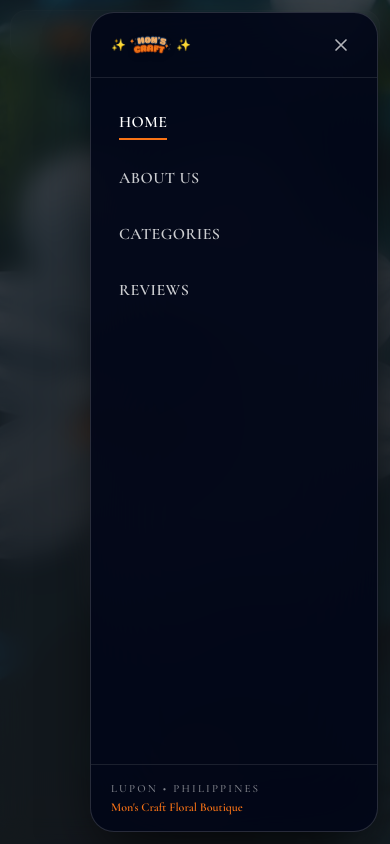
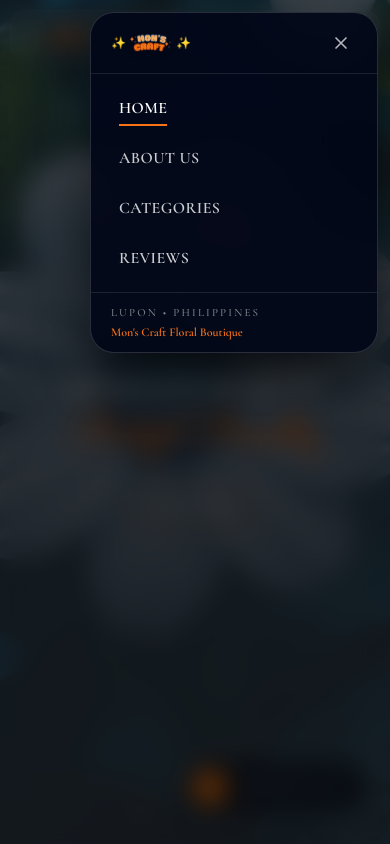
Before and after one commit to LaurenJaySenajonon/flower-shop-website, a Next.js app: page / in a window 390 px wide. Both pictures are taken after a click on the button 349 px from the left and 35 px from the top of the page. Shown: the top 844 px of the page. Built offline with nearby package versions, Linux system fonts and the light colour scheme; a web font is replaced by a local one.

Commit message:
Update website

```diff
--- a/src/components/MobileMenu.js
+++ b/src/components/MobileMenu.js
@@ -81,9 +81,9 @@ export default function MobileMenu({ isOpen, links, onClose, closeMenu }) {
         aria-label="Close menu"
       />
 
-      {/* Floating Glass Drawer */}
+      {/* Floating Glass Drawer - Reduced height with auto-fit and max height caps */}
       <div
-        className={`fixed inset-y-3 right-3 flex h-[calc(100dvh-1.5rem)] w-[calc(100vw-3.5rem)] max-w-[18rem] flex-col rounded-3xl bg-slate-950/90 text-white backdrop-blur-2xl border border-white/15 shadow-[0_25px_60px_-15px_rgba(0,0,0,0.8)] transition-all duration-500 ease-[cubic-bezier(0.16,1,0.3,1)] transform-gpu will-change-transform ${
+        className={`fixed top-3 right-3 flex h-auto max-h-[75dvh] w-[calc(100vw-3.5rem)] max-w-[18rem] flex-col rounded-3xl bg-slate-950/90 text-white backdrop-blur-2xl border border-white/15 shadow-[0_25px_60px_-15px_rgba(0,0,0,0.8)] transition-all duration-500 ease-[cubic-bezier(0.16,1,0.3,1)] transform-gpu will-change-transform ${
           isVisible
             ? 'translate-x-0 opacity-100 scale-100'
             : 'translate-x-[115%] opacity-0 scale-95'
@@ -93,7 +93,7 @@ export default function MobileMenu({ isOpen, links, onClose, closeMenu }) {
         aria-label="Mobile navigation"
       >
         {/* Header Bar */}
-        <div className="flex items-center justify-between border-b border-white/10 px-5 py-4">
+        <div className="flex items-center justify-between border-b border-white/10 px-5 py-3.5">
           <div className="flex items-center space-x-1 sm:space-x-1.5">
             <span className="text-[#f97316] text-xs select-none">✨</span>
             <Image
@@ -121,8 +121,8 @@ export default function MobileMenu({ isOpen, links, onClose, closeMenu }) {
         </div>
 
         {/* Navigation Links */}
-        <nav className="flex-1 overflow-y-auto px-4 py-5" aria-label="Mobile">
-          <ul className="flex flex-col gap-2">
+        <nav className="flex-1 overflow-y-auto px-4 py-3" aria-label="Mobile">
+          <ul className="flex flex-col gap-1.5">
             {links.map((link, index) => {
               const isActive = pathname === link.path;
 
@@ -141,7 +141,7 @@ export default function MobileMenu({ isOpen, links, onClose, closeMenu }) {
                   <Link
                     href={link.path}
                     onClick={handleClose}
-                    className="group font-[family-name:var(--font-cormorant)] flex items-center justify-between px-3 py-2.5 text-base font-semibold tracking-wide transition-colors duration-200"
+                    className="group font-[family-name:var(--font-cormorant)] flex items-center justify-between px-3 py-2 text-base font-semibold tracking-wide transition-colors duration-200"
                     aria-current={isActive ? 'page' : undefined}
                   >
                     {/* Underline attached precisely to the word text width */}
@@ -172,7 +172,7 @@ export default function MobileMenu({ isOpen, links, onClose, closeMenu }) {
         </nav>
 
         {/* Footer Subtitle */}
-        <div className="border-t border-white/10 px-5 py-4">
+        <div className="border-t border-white/10 px-5 py-3">
           <p className="font-[family-name:var(--font-cormorant)] text-[11px] uppercase tracking-[0.2em] text-white/50">
             Lupon • Philippines
           </p>
```
